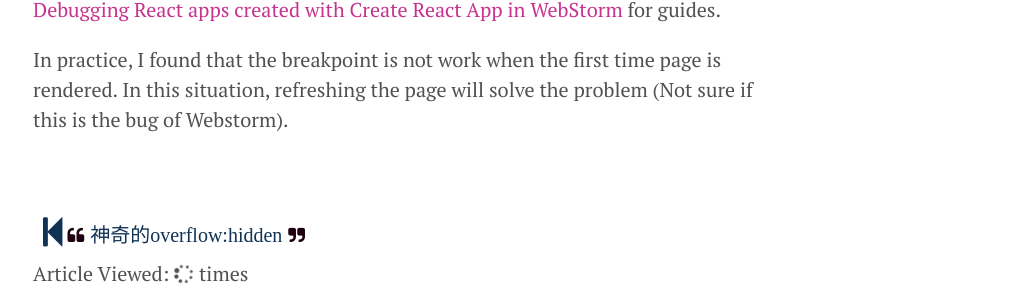
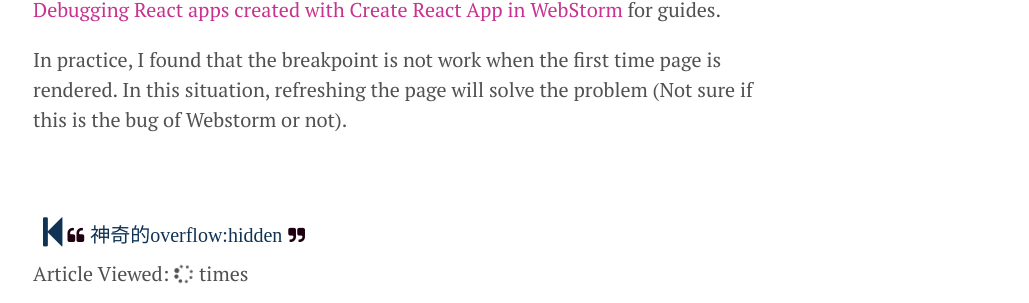
Before and after one commit to cuyu/cuyu.github.io, a Jekyll site: the page built from _posts/2017-09-04-Debug-Javascript-using-Webstorm.md, in a window 1280 px wide and 900 px high, scrolled down 1506 px. Shown: the part 540-843 px from the top of the window, without its empty margins (247-1276 px from the left). Built offline with Jekyll 4.4.1, drawn with Linux system fonts in a browser that asks for light colours; nearby versions of some CDN libraries; comment, search, counter and statistics services are not loaded; some of the changed text lies outside the part shown.

Commit message:
Save drafts and edited posts

```diff
--- a/_posts/2017-09-04-Debug-Javascript-like-a-boss.md
+++ b/_posts/2017-09-04-Debug-Javascript-using-Webstorm.md
@@ -64,4 +64,4 @@
 
 In latest version of Webstorm, debugging the code of a React project is as easy as debugging JS code in normal html pages (thanks for the sourcemap, the debugger can recognize breakpoints in the code before pre-compiled by Babel). Please read [Debugging React apps created with Create React App in WebStorm](https://blog.jetbrains.com/webstorm/2017/01/debugging-react-apps/) for guides.
 
-In practice, I found that the breakpoint is not work when the first time page is rendered. In this situation, refreshing the page will solve the problem (Not sure if this is the bug of Webstorm).
+In practice, I found that the breakpoint is not work when the first time page is rendered. In this situation, refreshing the page will solve the problem (Not sure if this is the bug of Webstorm or not).
```
Also changed, not shown: other parts of _posts/2017-09-04-Debug-Javascript-using-Webstorm.md (+1 -1 lines), _drafts/2017-09-04-Play-Python-Library之argcomplete.md (added, +7 -0 lines), _posts/2016-07-12-Remote-debugging-with-Pycharm.md (+1 -1 lines).
